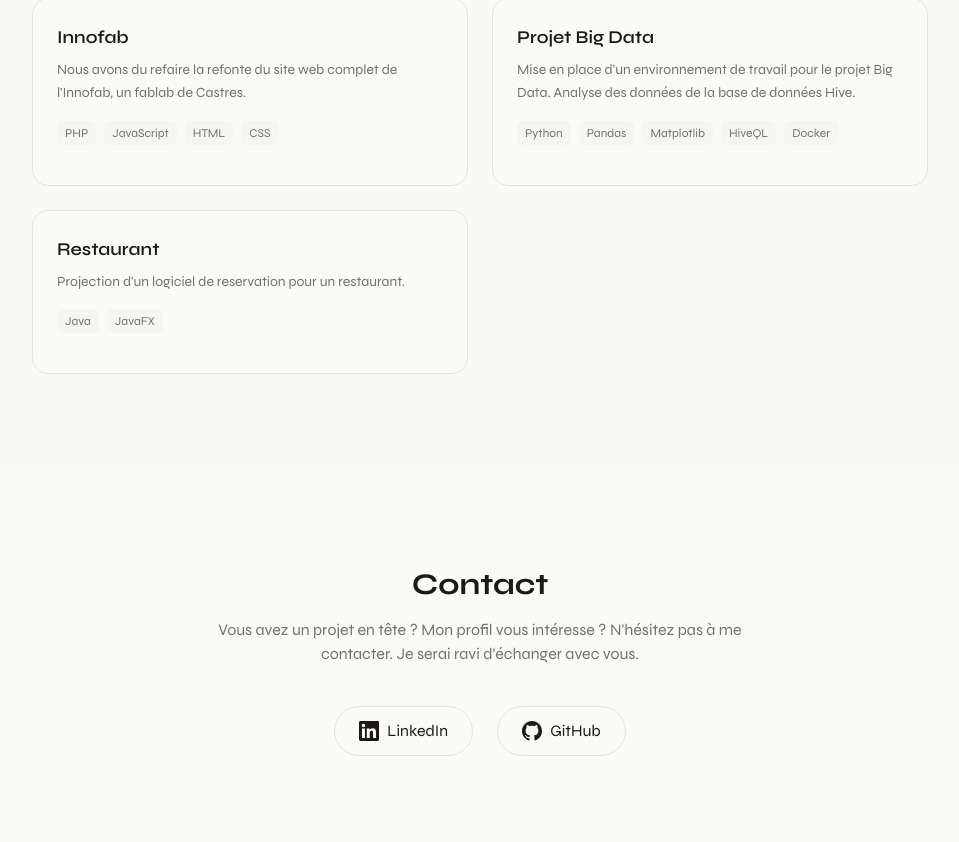
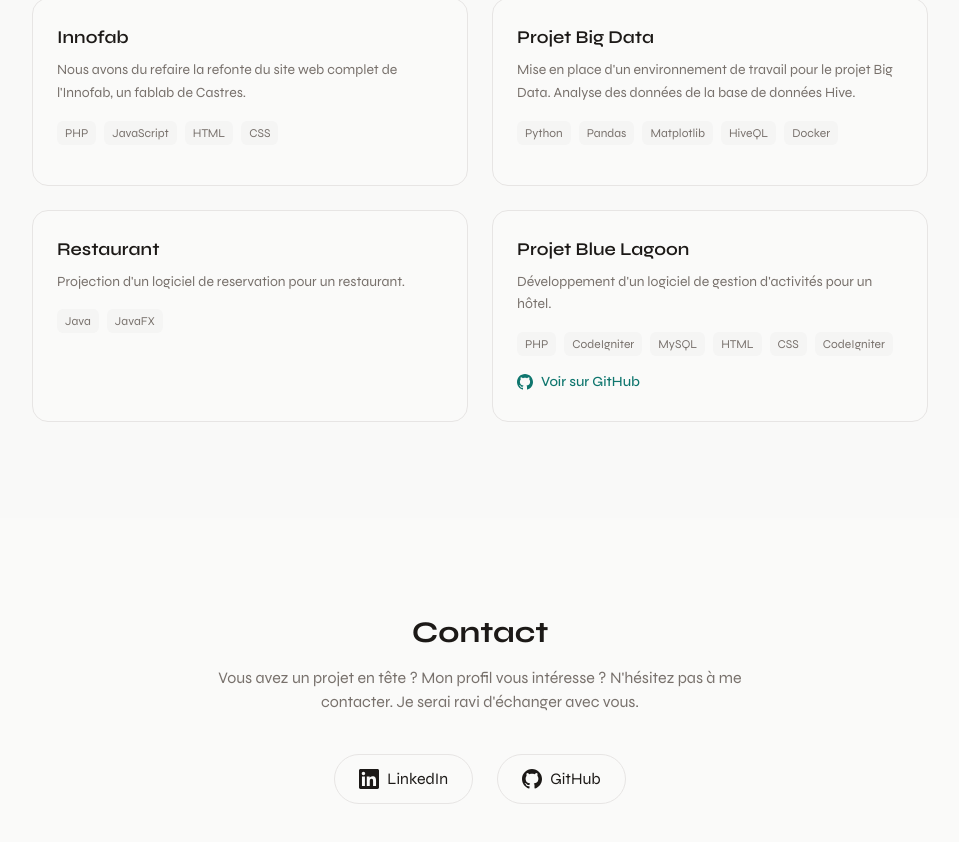
Before and after one commit to EchanizV/portfolio_valentin, a Next.js app: page / in a window 1280 px wide. Shown: the part 2158-3000 px from the top of the page, without its empty margins (160-1119 px from the left). Built offline with nearby package versions, Linux system fonts and the light colour scheme.

Commit message:
Rajout d'un projet

```diff
--- a/app/components/Projects.tsx
+++ b/app/components/Projects.tsx
@@ -20,6 +20,12 @@ const placeholderProjects: Project[] = [
     title: "Restaurant ",
     description: "Projection d'un logiciel de reservation pour un restaurant.",
     tags: ["Java", "JavaFX"]
+  },
+  {
+    title: "Projet Blue Lagoon",
+    description: "Développement d'un logiciel de gestion d'activités pour un hôtel.",
+    tags: ["PHP", "CodeIgniter", "MySQL", "HTML", "CSS", "CodeIgniter"],
+    githubUrl: "https://github.com/EchanizV/bluelagoon_bts",
   }
 ];
 
```
